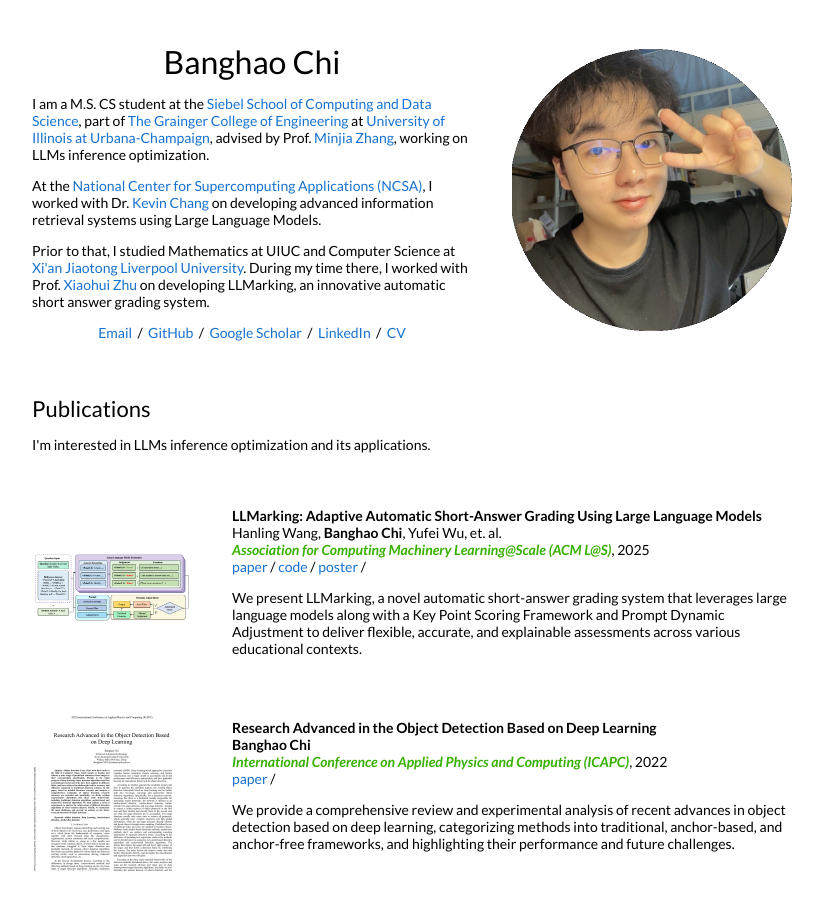
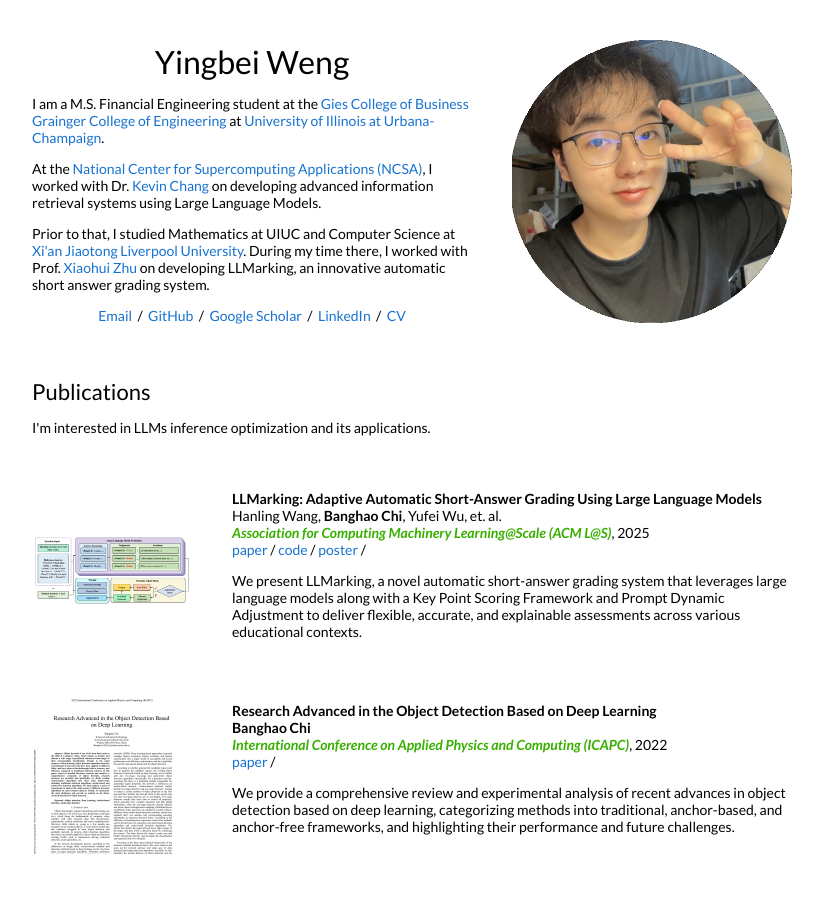
Before and after one commit to Yingbei-Weng/Yingbei-Weng.github.io, a Jekyll site: the page built from _posts/2025-05-16-knowledge.markdown, in a window 1280 px wide and 900 px high. Shown: the whole window, without its empty margins (228-1051 px from the left). Built offline with Jekyll 4.4.1, drawn with Linux system fonts in a browser that asks for light colours.

Commit message:
Update default.html

```diff
--- a/_layouts/default.html
+++ b/_layouts/default.html
@@ -64,21 +64,19 @@
           >
             <tr style="padding: 0px">
               <td style="padding: 2.5%; width: 60%; vertical-align: middle">
-                <h1>Banghao Chi</h1>
+                <h1>Yingbei Weng</h1>
                 <p>
-                  I am a M.S. CS student at the
-                  <a href="https://siebelschool.illinois.edu/"
-                    >Siebel School of Computing and Data Science</a
-                  >, part of
+                  I am a M.S. Financial Engineering student at the
+                  <a href="https://giesbusiness.illinois.edu/"
+                    >Gies College of Business</a
+                  >
                   <a href="https://grainger.illinois.edu/"
-                    >The Grainger College of Engineering</a
+                    >Grainger College of Engineering</a
                   >
                   at
                   <a href="https://illinois.edu/"
                     >University of Illinois at Urbana-Champaign</a
-                  >, advised by Prof.
-                  <a href="https://minjiazhang.github.io/"> Minjia Zhang</a>,
-                  working on LLMs inference optimization.
+                  >.
                 </p>
                 <p>
                   At the
```
